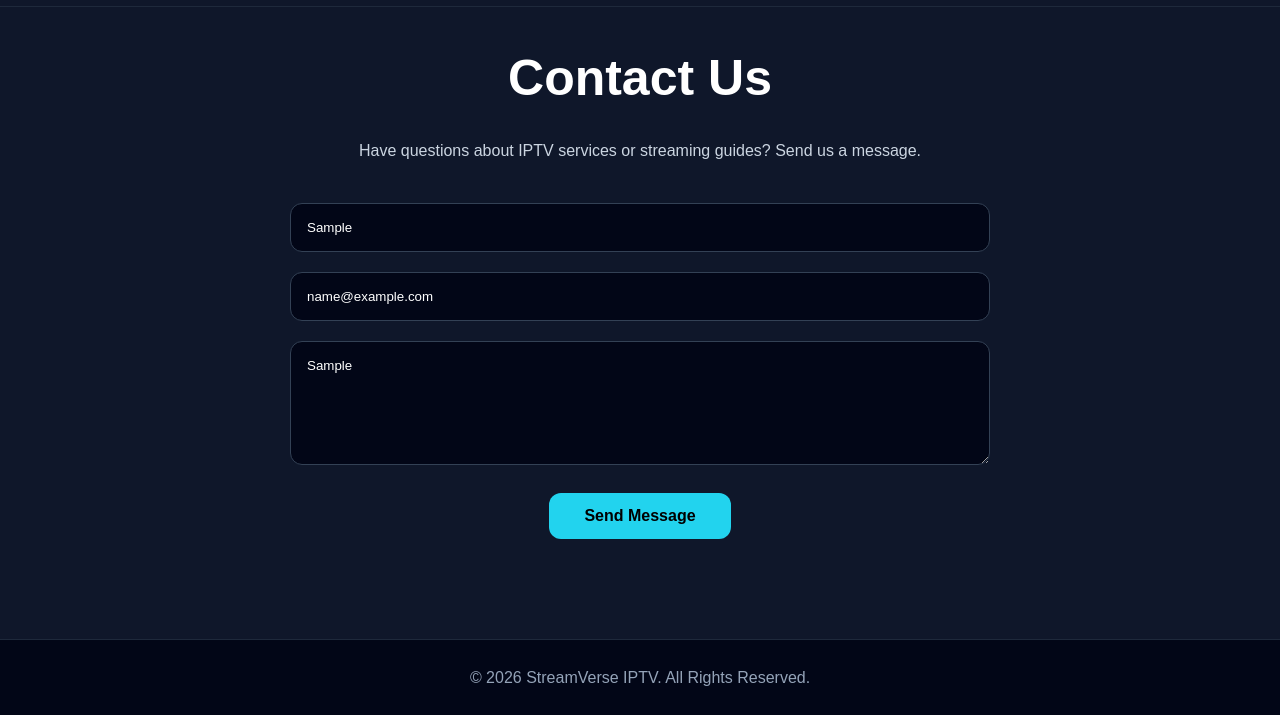
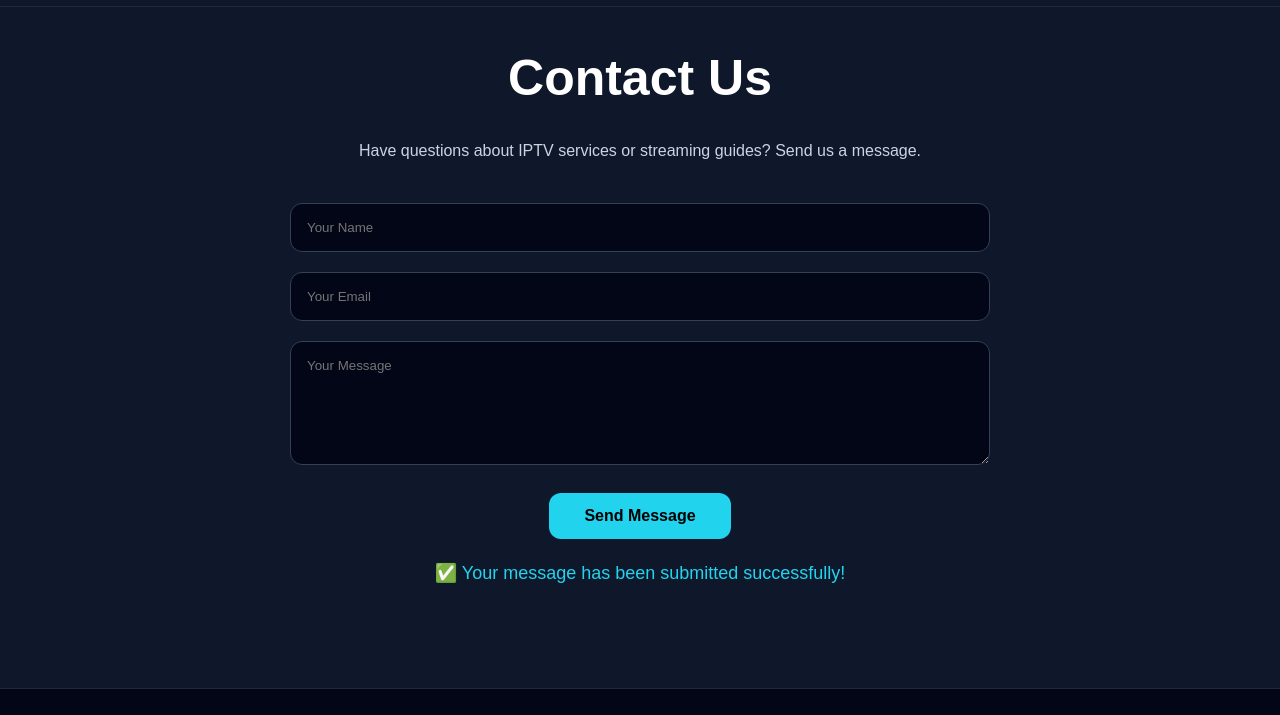
Before and after one commit to bestiptv20/bestiptv20.github.io, a plain HTML site: page index.html in a window 1280 px wide. Both pictures are taken after typing "Sample", "name@example.com", "Sample" into the empty fields and a click on the button "Send Message". Shown: the part 1906-2621 px from the top of the page. Drawn offline with Linux system fonts and the light colour scheme.

Commit message:
Update index.html

```diff
--- a/index.html
+++ b/index.html
@@ -369,6 +369,8 @@ footer{
 
 <!-- Contact -->
 
+<!-- Contact Form -->
+
 <section class="contact" id="contact">
 
     <h2>Contact Us</h2>
@@ -379,17 +381,43 @@ footer{
 
     <div class="contact-form">
 
-        <input type="text" placeholder="Your Name">
+        <form onsubmit="submitMessage(event)">
 
-        <input type="email" placeholder="Your Email">
+            <input type="text" id="name" placeholder="Your Name" required>
 
-        <textarea rows="6" placeholder="Your Message"></textarea>
+            <input type="email" id="email" placeholder="Your Email" required>
 
-        <button>Send Message</button>
+            <textarea id="message" rows="6" placeholder="Your Message" required></textarea>
+
+            <button type="submit">Send Message</button>
+
+        </form>
+
+        <!-- Fake Success Message -->
+
+        <div id="successMessage" style="display:none; margin-top:20px; color:#22d3ee; font-size:18px;">
+            ✅ Your message has been submitted successfully!
+        </div>
 
     </div>
 
 </section>
+
+<script>
+
+function submitMessage(event){
+
+    event.preventDefault();
+
+    // Show fake success message
+    document.getElementById("successMessage").style.display = "block";
+
+    // Reset form
+    event.target.reset();
+
+}
+
+</script>
 
 <!-- Footer -->
 
```
